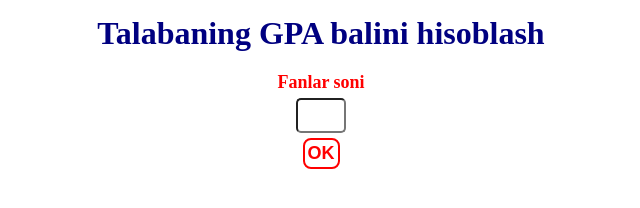
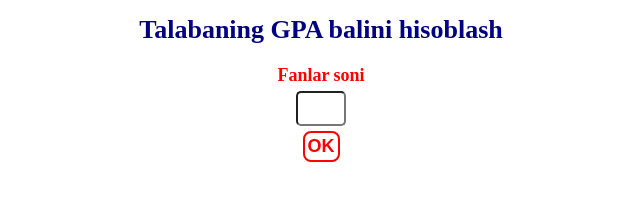
Before and after one commit to Islomov-Doniyorbek/gpa, a plain HTML site: page index.html in a window 1280 px wide. Shown: the whole page, without its empty margins (319-959 px from the left). Drawn offline with Linux system fonts and the light colour scheme.

Commit message:
Update style.css

```diff
--- a/style.css
+++ b/style.css
@@ -7,6 +7,7 @@ body {
     position: relative;
     width: 100%;
     min-height: 100vh;
+    overflow-x: hidden;
 }
 .container {
     position: relative;
@@ -18,7 +19,7 @@ body {
 }
 .container h1 {
     color: navy;
-    font-size: 32px;
+    font-size: 26px;
     padding-top: 15px;
 }
 #form1 {
```
